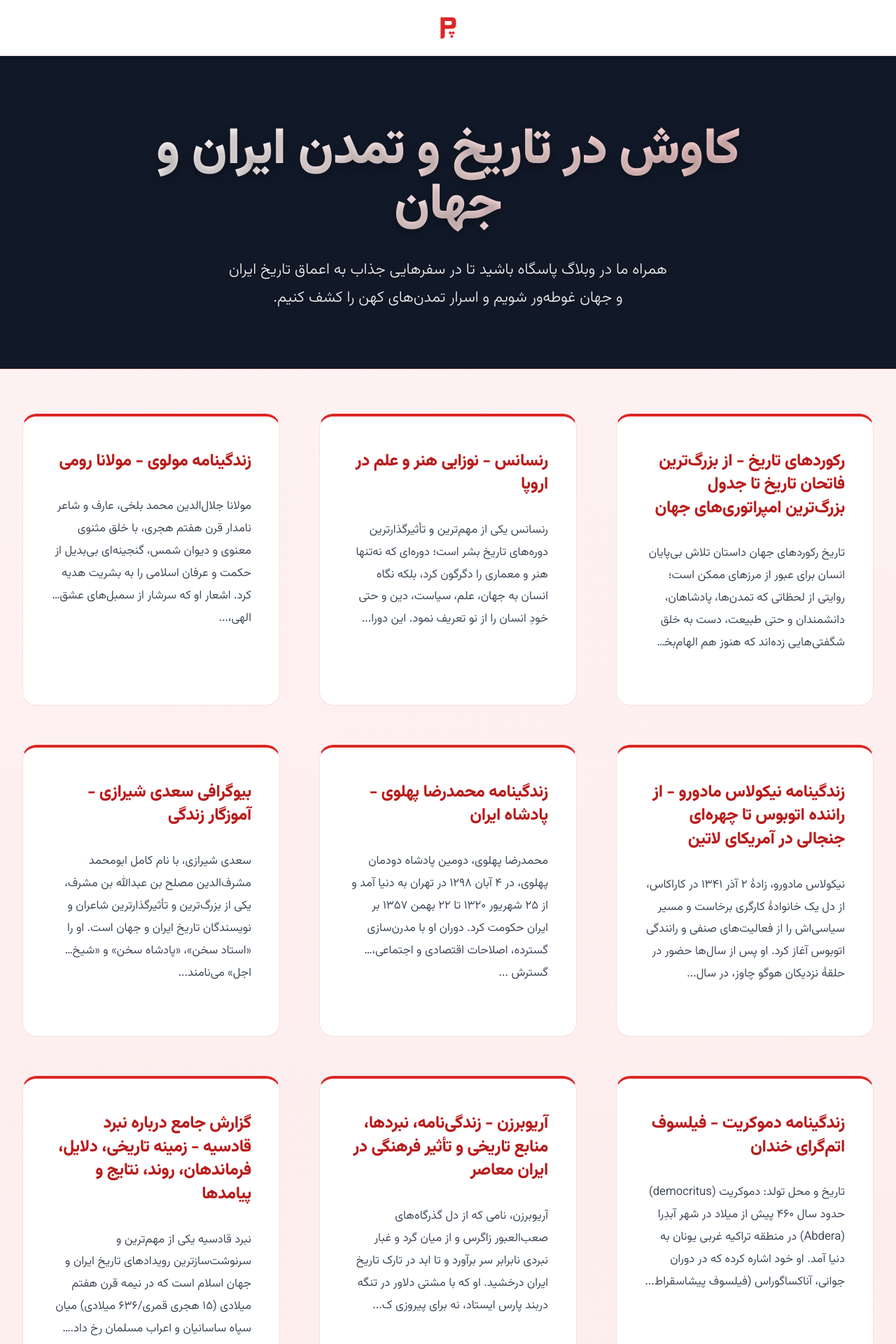
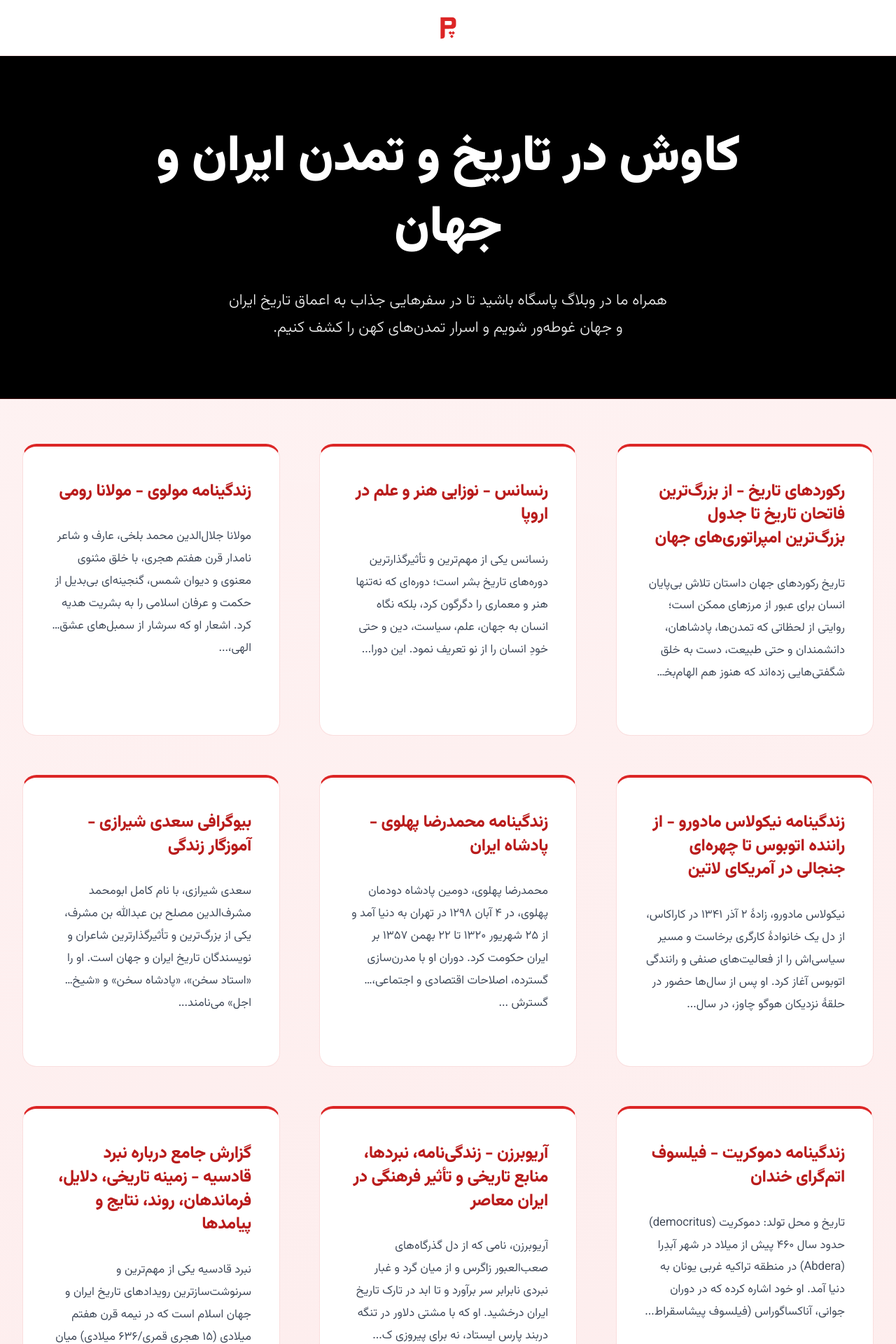
Before and after one commit to darkblog/darkblog.github.io, a Jekyll site: the page built from index.html, in a window 1280 px wide. Shown: the top 1920 px of the page at 70% size. Built offline with Jekyll 4.4.1, drawn with Linux system fonts in a browser that asks for light colours.

Commit message:
Update index.html

```diff
--- a/index.html
+++ b/index.html
@@ -190,7 +190,7 @@ layout: null
         }
 
         .hero-section {
-            background: var(--primary-color);
+            background: #000000;
             color: white;
             padding: 6rem 2rem 5rem;
             margin-bottom: 4rem;
@@ -216,13 +216,11 @@ layout: null
             font-size: 3.5rem;
             margin-bottom: 2rem;
             font-weight: 900;
-            line-height: 1.1;
+            line-height: 1.4;
+            color: #FFFFFF;
+            text-align: center;
             text-shadow: 0 4px 12px rgba(0, 0, 0, 0.3);
             letter-spacing: -0.5px;
-            background: linear-gradient(135deg, #FFFFFF 0%, #FECACA 100%);
-            -webkit-background-clip: text;
-            -webkit-text-fill-color: transparent;
-            background-clip: text;
         }
 
         @media (min-width: 768px) {
@@ -240,6 +238,7 @@ layout: null
             font-weight: 300;
             text-shadow: 0 2px 4px rgba(0, 0, 0, 0.2);
             padding: 0 1rem;
+            color: #FFFFFF;
         }
 
         .posts-section-title {
@@ -340,7 +339,7 @@ layout: null
         }
 
         footer {
-            background-color: var(--primary-color);
+            background-color: #000000;
             color: white;
             padding: 3rem 2rem;
             margin-top: auto;
@@ -353,17 +352,20 @@ layout: null
             margin: 0 auto;
         }
 
-        .footer-content .site-name {
+        .site-name-link {
             font-size: 2.5rem;
             font-weight: 900;
             color: #FFFFFF;
+            text-decoration: none;
+            display: inline-block;
             text-shadow: 0 2px 8px rgba(0, 0, 0, 0.3);
             letter-spacing: 1px;
-            background: linear-gradient(135deg, #FFFFFF 0%, #FECACA 100%);
-            -webkit-background-clip: text;
-            -webkit-text-fill-color: transparent;
-            background-clip: text;
             padding: 0.5rem 0;
+            transition: opacity 0.2s;
+        }
+
+        .site-name-link:hover {
+            opacity: 0.9;
         }
 
         @media (max-width: 768px) {
@@ -415,7 +417,7 @@ layout: null
                 padding: 2.5rem 1.5rem;
             }
 
-            .footer-content .site-name {
+            .site-name-link {
                 font-size: 2rem;
             }
         }
@@ -451,7 +453,7 @@ layout: null
                 padding: 0 1.75rem 1.75rem;
             }
 
-            .footer-content .site-name {
+            .site-name-link {
                 font-size: 1.75rem;
             }
         }
@@ -488,9 +490,8 @@ layout: null
                 border-top: 2px solid #333;
             }
 
-            .footer-content .site-name {
+            .site-name-link {
                 background: none;
-                -webkit-text-fill-color: black;
                 color: black;
                 text-shadow: none;
             }
@@ -566,7 +567,7 @@ layout: null
 
     <footer>
         <div class="footer-content">
-            <div class="site-name" itemprop="name">وبلاگ پاسگاه</div>
+            <a href="https://www.pasgah.org/" class="site-name-link" aria-label="وبلاگ پاسگاه" itemprop="name">وبلاگ پاسگاه</a>
         </div>
     </footer>
 </body>
```
